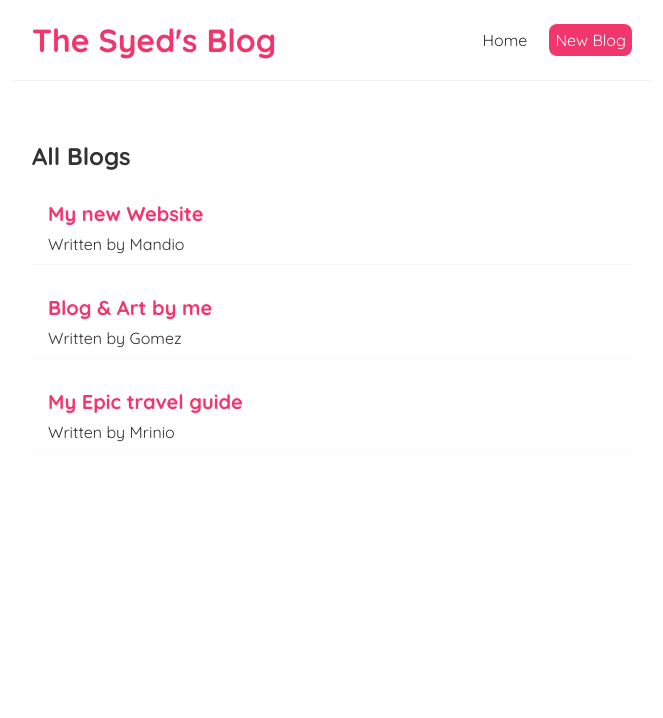
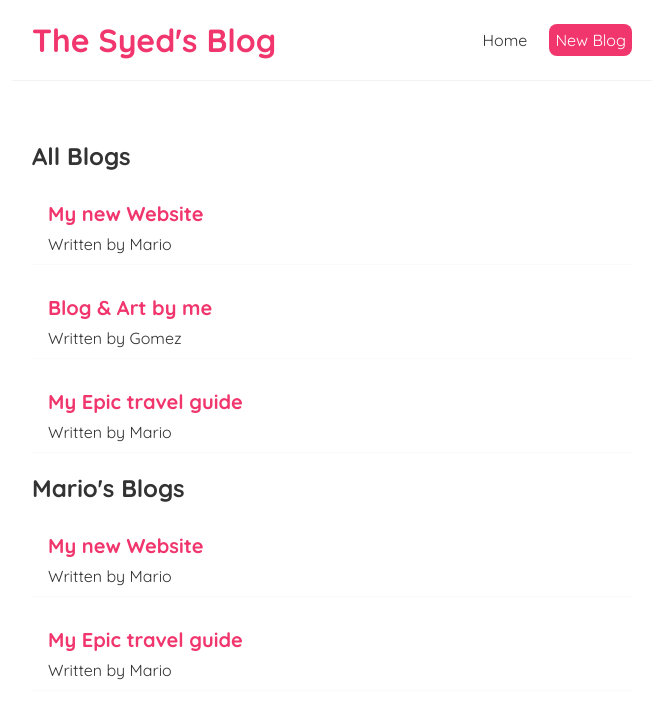
Before and after one commit to Syed-Sadman/React-Blog-Pro, a React (Create React App) app: page / in a window 1280 px wide. Shown: the top 718 px of the page, without its empty margins (308-971 px from the left). Built offline with nearby package versions, Linux system fonts and the light colour scheme; the HTML template or start-up script is replaced by a standard one.

Commit message:
reusing comp and filtering out

```diff
--- a/src/Home.js
+++ b/src/Home.js
@@ -3,14 +3,15 @@
 
 function Home() {
     const [blogs,setBlogs]=useState([
-        {title: 'My new Website', body:'Lorem ipsum....', author:'Mandio',id:1},
+        {title: 'My new Website', body:'Lorem ipsum....', author:'Mario',id:1},
         {title: 'Blog & Art by me', body:'Lorem ipsum....', author:'Gomez',id:2},
-        {title: 'My Epic travel guide', body:'Lorem ipsum....', author:'Mrinio',id:3}
+        {title: 'My Epic travel guide', body:'Lorem ipsum....', author:'Mario',id:3}
     ])
 
     return (
         <div className="home">
             <BlogList blogs={blogs} title="All Blogs"/>
+            <BlogList blogs={blogs.filter((blog)=>blog.author==='Mario')} title="Mario's Blogs"/>
         </div>
     )
 }
```
